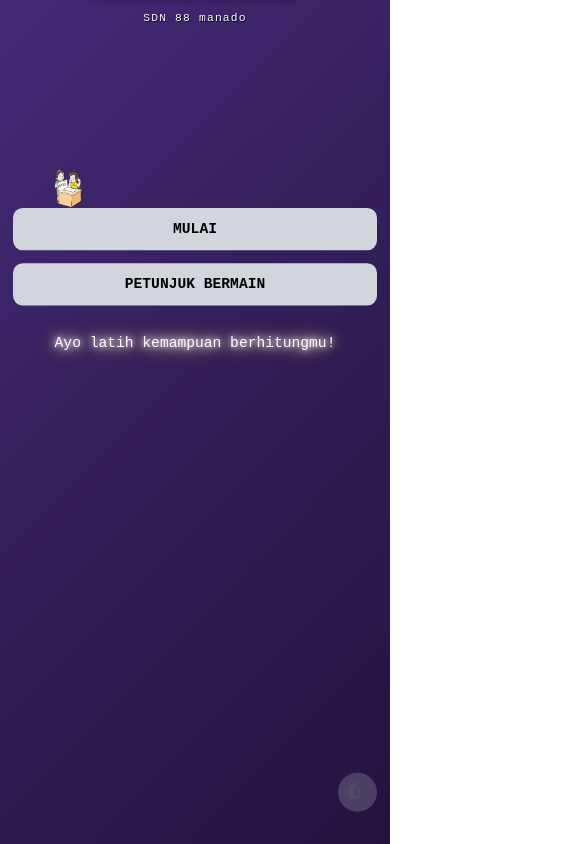
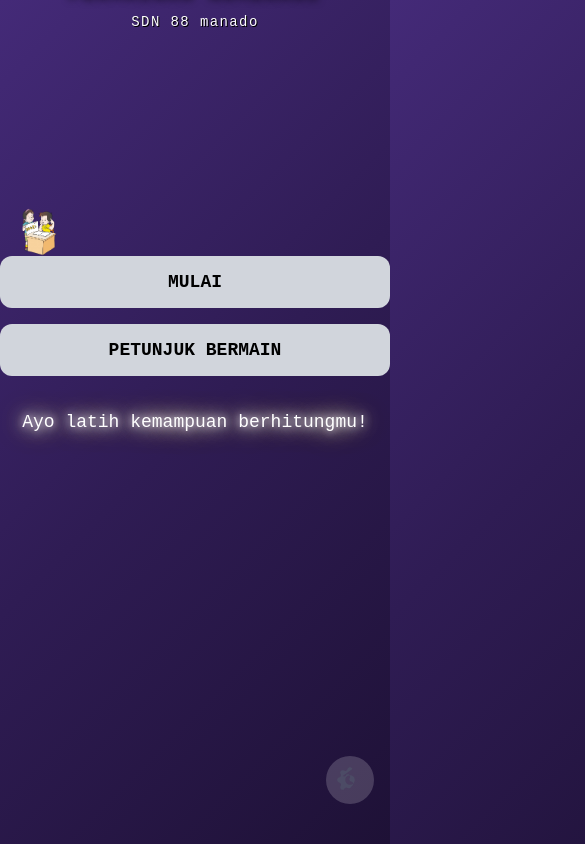
Before and after one commit to Fireknight2907/Game-Numerasi, a React (Vite) app: page / in a window 390 px wide. Shown: the top 844 px of the page, 585 px wide, since content can reach past the window. Built offline with nearby package versions, Linux system fonts and the light colour scheme; a web font is replaced by a local one.

Commit message:
Percobaan7

```diff
--- a/src/App.jsx
+++ b/src/App.jsx
@@ -3,50 +3,6 @@
 import GameScreen from './pages/GameScreen';
 import ResultScreen from './pages/ResultScreen';
 import bgMusic from './assets/acb.mp3';
-
-const MobileScaler = ({ children }) => {
-  const [scaleInfo, setScaleInfo] = useState({ isMobile: false, scale: 1, vHeight: 1000 });
-
-  useEffect(() => {
-    const handleResize = () => {
-      const width = window.innerWidth;
-      const height = window.innerHeight;
-      if (width < 768) {
-        const TARGET_WIDTH = 480;
-        const calculateScale = width / TARGET_WIDTH;
-        setScaleInfo({
-          isMobile: true,
-          scale: calculateScale,
-          vHeight: height / calculateScale
-        });
-      } else {
-        setScaleInfo({ isMobile: false, scale: 1, vHeight: height });
-      }
-    };
-    handleResize();
-    window.addEventListener('resize', handleResize);
-    return () => window.removeEventListener('resize', handleResize);
-  }, []);
-
-  if (!scaleInfo.isMobile) return <>{children}</>;
-
-  return (
-    <div style={{ width: '100vw', minHeight: '100vh', overflow: 'hidden' }}>
-      <div style={{
-        width: '480px',
-        maxWidth: '480px',
-        minHeight: `${scaleInfo.vHeight}px`,
-        transform: `scale(${scaleInfo.scale})`,
-        transformOrigin: 'top left',
-        display: 'flex',
-        flexDirection: 'column',
-        overflow: 'hidden'
-      }}>
-        {children}
-      </div>
-    </div>
-  );
-};
 
 function App() {
   const [currentScreen, setCurrentScreen] = useState('MAIN_MENU'); // MAIN_MENU, GAME, RESULT
@@ -88,14 +44,12 @@
   };
 
   return (
-    <MobileScaler>
-      <div className="w-full max-w-4xl mx-auto h-full min-h-screen">
-        <audio id="bgm" src={bgMusic} autoPlay loop />
-        {currentScreen === 'MAIN_MENU' && <MainMenu onStart={startGame} />}
-        {currentScreen === 'GAME' && <GameScreen config={gameConfig} onEnd={endGame} onCancel={goToMainMenu} />}
-        {currentScreen === 'RESULT' && <ResultScreen result={gameResult} onPlayAgain={replayGame} />}
-      </div>
-    </MobileScaler>
+    <div className="w-full max-w-[500px] md:max-w-4xl mx-auto h-full min-h-screen flex flex-col justify-center">
+      <audio id="bgm" src={bgMusic} autoPlay loop />
+      {currentScreen === 'MAIN_MENU' && <MainMenu onStart={startGame} />}
+      {currentScreen === 'GAME' && <GameScreen config={gameConfig} onEnd={endGame} onCancel={goToMainMenu} />}
+      {currentScreen === 'RESULT' && <ResultScreen result={gameResult} onPlayAgain={replayGame} />}
+    </div>
   );
 }
 
```
